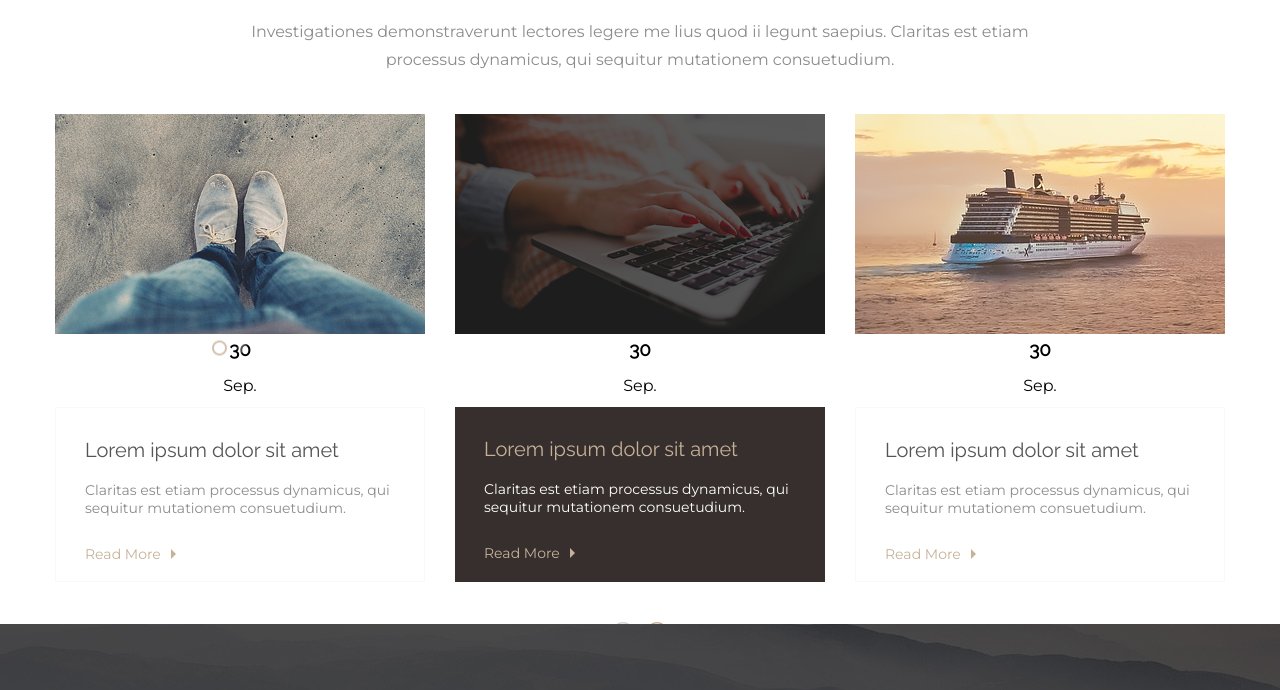
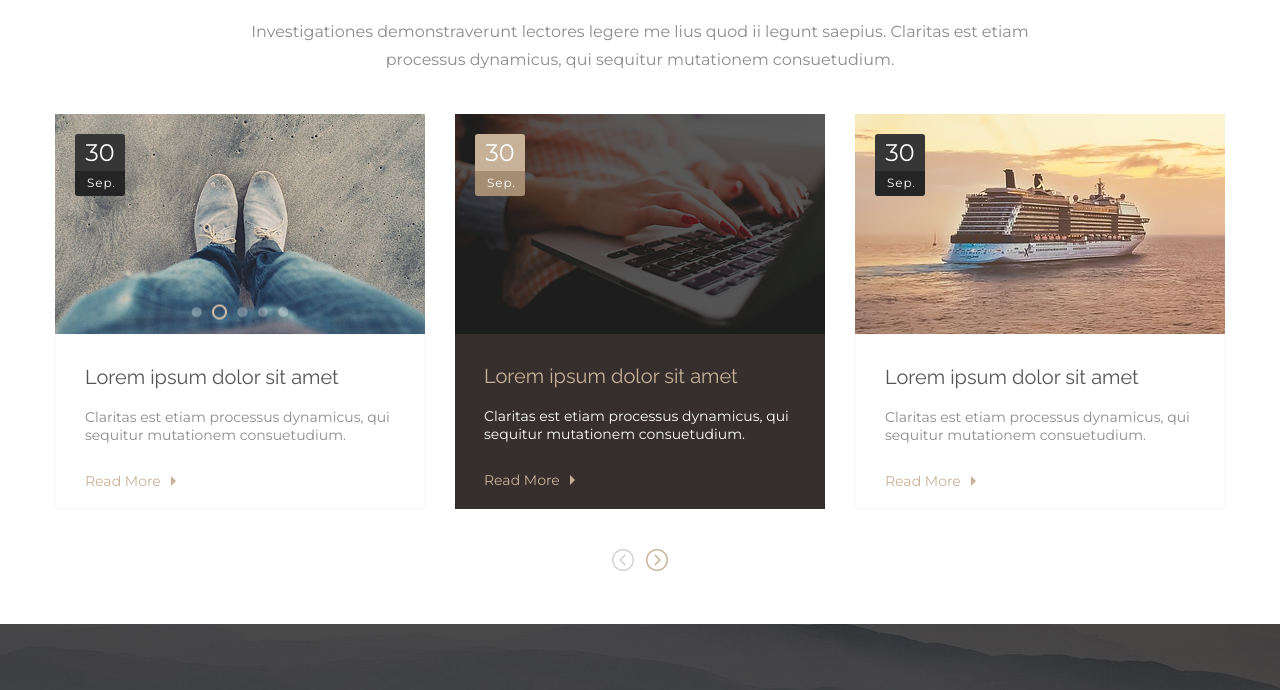
Before and after one commit to Romruslan/waxom-page.github.io, a plain HTML site: page index.html in a window 1280 px wide. Shown: the part 5320-6010 px from the top of the page. Drawn offline with Linux system fonts and the light colour scheme.

Commit message:
Update style.css

```diff
--- a/css/style.css
+++ b/css/style.css
@@ -923,9 +923,40 @@ a {
   padding-left: 29px;
 }
 
-.date-icon {
+.date-icon-top {
   position: absolute;
+  width: 50px;
+  top: 0;
   margin: 20px;
+  color: #ffffff;
+  height: 60px;
+  background-color: #363636;
+  border-radius: 3px;
+}
+
+.date-icon-bottom {
+  height: 25px;
+  background-color: #252525;
+  margin-top: -1px;
+  border-bottom-left-radius: 3px;
+  border-bottom-right-radius: 3px;
+}
+
+.date-icon-title {
+  font-family: "Montserrat", sans-serif;
+  font-size: 24px;
+  line-height: 20px;
+  font-weight: 300;
+  padding: 9px 0px;
+}
+
+.date-icon-text {
+  font-size: 12px;
+  line-height: 10px;
+  font-weight: 300;
+  letter-spacing: 0.9px;
+  padding: 7px 12px;
+  margin: 0;
 }
 
 .date-icon-1 {
@@ -934,6 +965,14 @@ a {
 
 .date-icon-2 {
   left: 0%;
+}
+
+.icon-top-2 {
+  background-color: #c7b299;
+}
+
+.icon-bottom-2 {
+  background-color: #a48d72;
 }
 
 .date-icon-3 {
```
